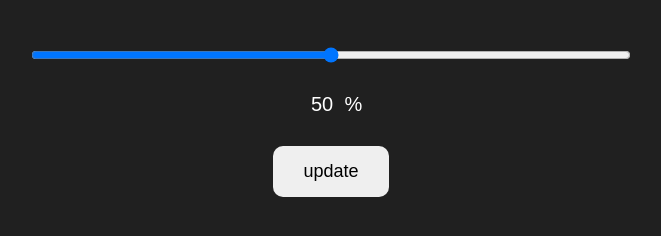
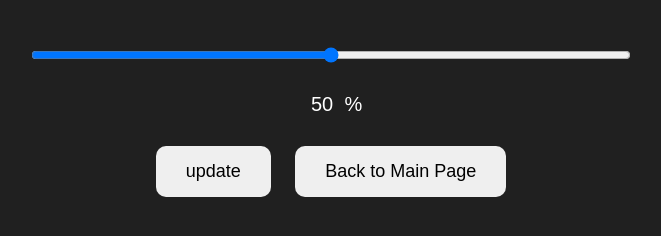
Before and after one commit to jaydenvanveldhoven-spec1/nora-sofie, a plain HTML site: page page1.html in a window 1280 px wide. Shown: the part 238-474 px from the top of the page, without its empty margins (309-970 px from the left). Drawn offline with Linux system fonts and the light colour scheme.

Commit message:
Update page1.html

```diff
--- a/page1.html
+++ b/page1.html
@@ -20,6 +20,8 @@
     </p>
 
     <button onclick="submitAnswer()">update</button>
+
+    <button onclick="location.href='index.html'">Back to Main Page</button>
 
     <p id="result"></p>
 
```
